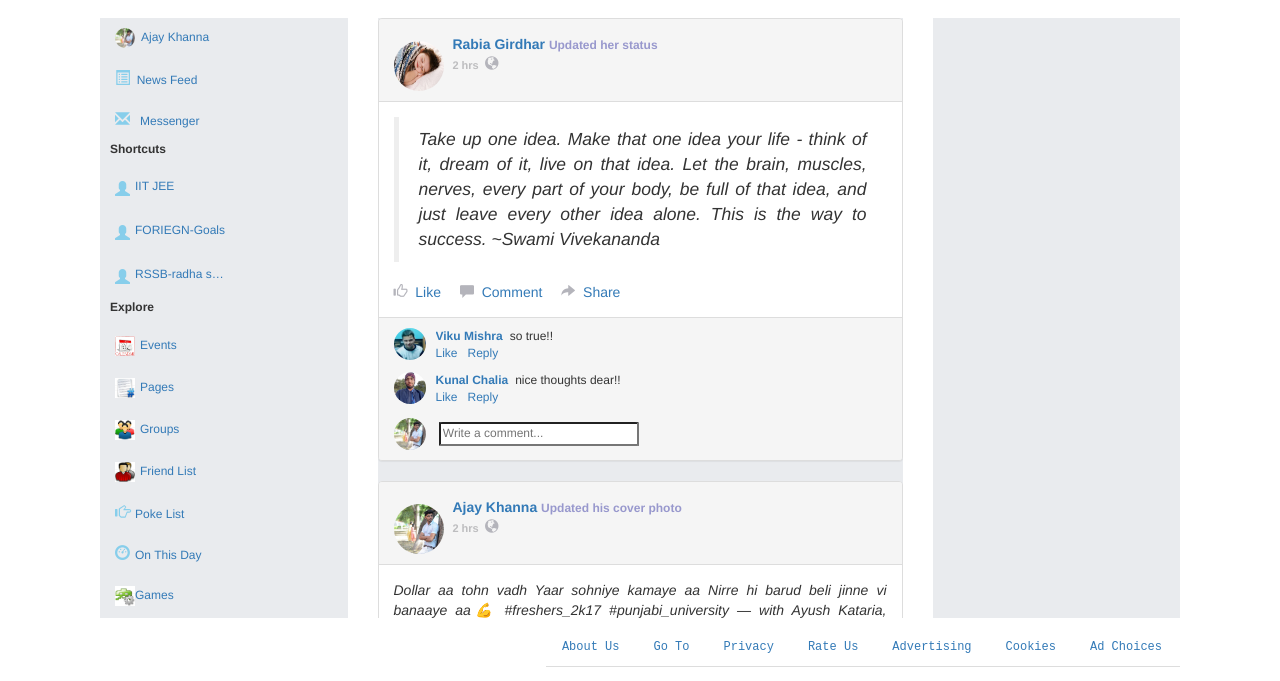
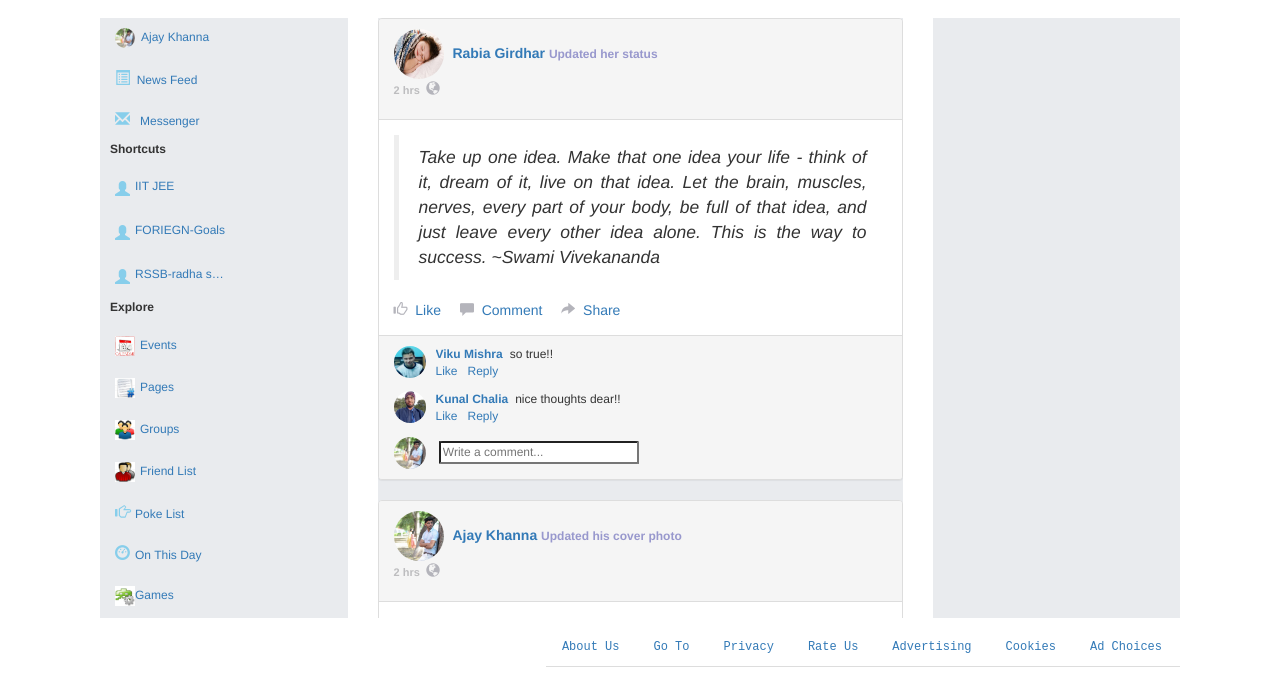
Before and after one commit to ajaykhanna123/facebook, a plain HTML site: page index.html in a window 1280 px wide. Shown: the part 55-736 px from the top of the page. Drawn offline with Linux system fonts and the light colour scheme.

Commit message:
added changes to font

```diff
--- a/main.css
+++ b/main.css
@@ -127,7 +127,7 @@
 
 .font-mn{
   font-size:14px;
-  display:inline-block;
+  display:inline;
   color:blue !important;
   font-weight:bold;
   margin-left: 5px;
```
